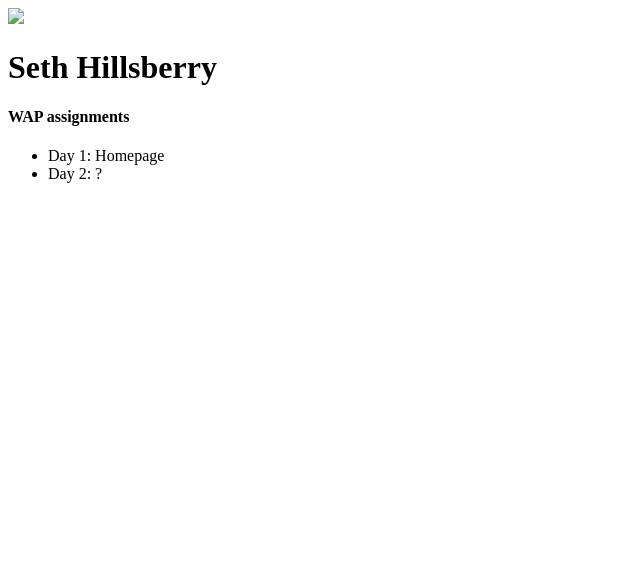
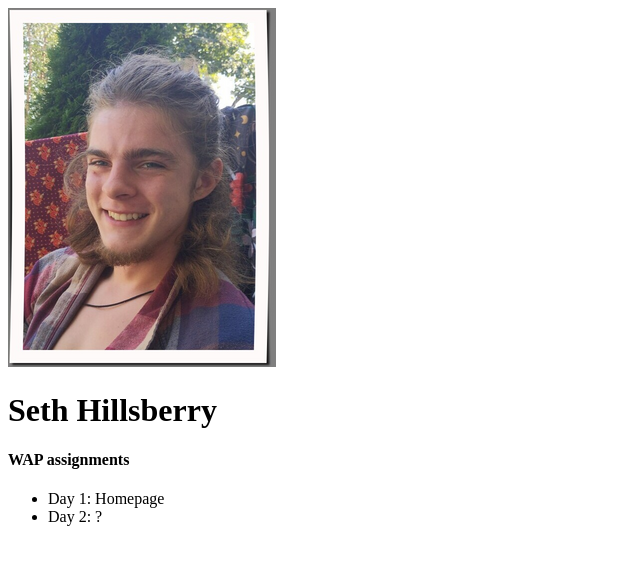
Before and after one commit to Crispyshill/Crispyshill.github.io, a plain HTML site: page homepage.html in a window 1280 px wide. Shown: the whole page, without its empty margins (0-640 px from the left). Drawn offline with Linux system fonts and the light colour scheme.

Commit message:
Update homepage.html

```diff
--- a/homepage.html
+++ b/homepage.html
@@ -3,10 +3,10 @@
 	<head>
 		<meta charset="UTF-8">
 		<title>Seth's homepage</title>
-		<link href="./images/MIU_logo_1.png" rel="shortcut icon"/>
+		<link href="./MIU_logo_1.png" rel="shortcut icon"/>
 	</head>
 	<body>
-		<img src="./images/self_photo.png">
+		<img src="./self_photo.png">
 		<h1> Seth Hillsberry </h1>
 		<h4> WAP assignments </h4>
 		<ul>
```
